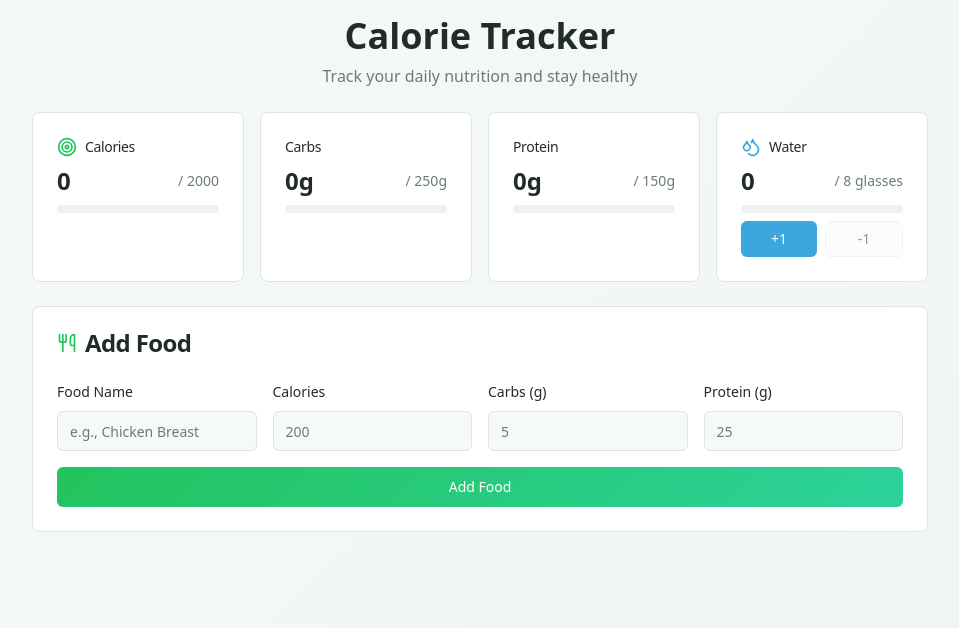
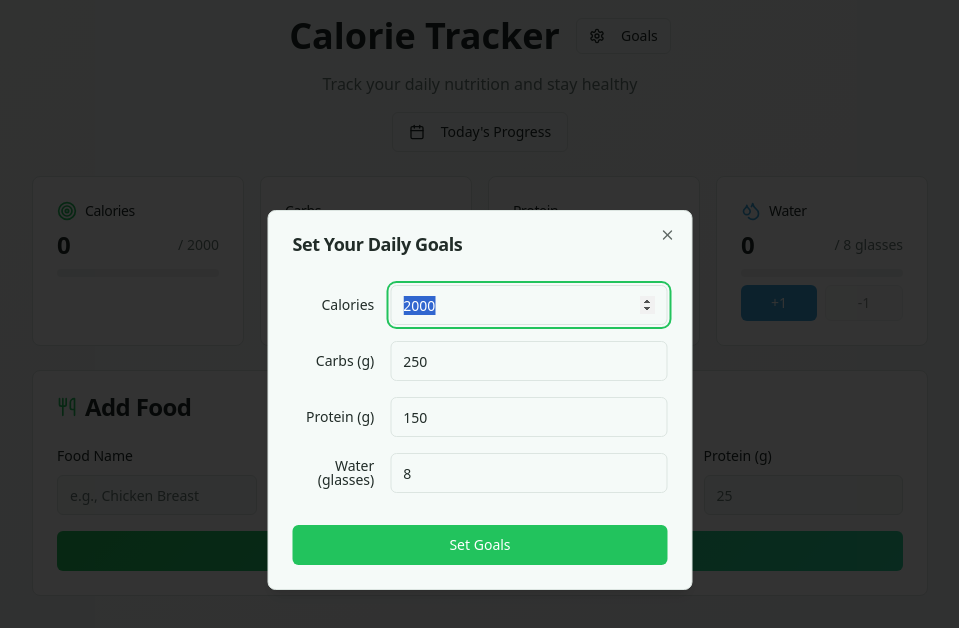
Before and after one commit to jOaawd/Macro-Tracking, a React (Vite) app: page / in a window 1280 px wide. Shown: the top 628 px of the page, without its empty margins (160-1119 px from the left). Built offline with nearby package versions, Linux system fonts and the light colour scheme.

Commit message:
Update CalorieTracker.tsx

```diff
--- a/src/components/CalorieTracker.tsx
+++ b/src/components/CalorieTracker.tsx
@@ -3,8 +3,13 @@ import { Card, CardContent, CardHeader, CardTitle } from '@/components/ui/card';
 import { Button } from '@/components/ui/button';
 import { Input } from '@/components/ui/input';
 import { Label } from '@/components/ui/label';
+import { Calendar } from '@/components/ui/calendar';
+import { Dialog, DialogContent, DialogHeader, DialogTitle, DialogTrigger } from '@/components/ui/dialog';
+import { Popover, PopoverContent, PopoverTrigger } from '@/components/ui/popover';
 import { toast } from '@/hooks/use-toast';
-import { Droplets, Utensils, Target, AlertTriangle } from 'lucide-react';
+import { Droplets, Utensils, Target, AlertTriangle, Calendar as CalendarIcon, Settings } from 'lucide-react';
+import { format } from 'date-fns';
+import { cn } from '@/lib/utils';
 
 interface FoodEntry {
   id: string;
@@ -19,7 +24,7 @@ interface DailyGoals {
   calories: number;
   carbs: number;
   protein: number;
-  water: number;
+  water: number; // in glasses
 }
 
 interface DailyData {
@@ -29,29 +34,47 @@ interface DailyData {
 }
 
 const CalorieTracker = () => {
-  const [dailyGoals] = useState<DailyGoals>({
+  const [selectedDate, setSelectedDate] = useState<Date>(new Date());
+  const [dailyGoals, setDailyGoals] = useState<DailyGoals>({
     calories: 2000,
-    carbs: 250, // grams
-    protein: 150, // grams
-    water: 8 // glasses
+    carbs: 250,
+    protein: 150,
+    water: 8
   });
-
   const [dailyData, setDailyData] = useState<DailyData>({
     foods: [],
     waterGlasses: 0,
     date: new Date().toDateString()
   });
-
   const [newFood, setNewFood] = useState({
     name: '',
     calories: '',
     carbs: '',
     protein: ''
   });
+  const [showGoalsDialog, setShowGoalsDialog] = useState(false);
+  const [isFirstTime, setIsFirstTime] = useState(false);
+  const [tempGoals, setTempGoals] = useState<DailyGoals>({
+    calories: 2000,
+    carbs: 250,
+    protein: 150,
+    water: 8
+  });
 
   useEffect(() => {
-    const today = new Date().toDateString();
-    const savedData = localStorage.getItem(`calorieData_${today}`);
+    const savedGoals = localStorage.getItem('userGoals');
+    if (savedGoals) {
+      setDailyGoals(JSON.parse(savedGoals));
+      setTempGoals(JSON.parse(savedGoals));
+    } else {
+      setIsFirstTime(true);
+      setShowGoalsDialog(true);
+    }
+  }, []);
+
+  useEffect(() => {
+    const dateKey = selectedDate.toDateString();
+    const savedData = localStorage.getItem(`calorieData_${dateKey}`);
     if (savedData) {
       const parsed = JSON.parse(savedData);
       setDailyData({
@@ -61,12 +84,32 @@ const CalorieTracker = () => {
           timestamp: new Date(food.timestamp)
         }))
       });
+    } else {
+      setDailyData({
+        foods: [],
+        waterGlasses: 0,
+        date: dateKey
+      });
     }
-  }, []);
+  }, [selectedDate]);
 
   useEffect(() => {
-    localStorage.setItem(`calorieData_${dailyData.date}`, JSON.stringify(dailyData));
+    if (dailyData.foods.length > 0 || dailyData.waterGlasses > 0) {
+      localStorage.setItem(`calorieData_${dailyData.date}`, JSON.stringify(dailyData));
+    }
   }, [dailyData]);
+
+  const saveGoals = () => {
+    setDailyGoals(tempGoals);
+    localStorage.setItem('userGoals', JSON.stringify(tempGoals));
+    setShowGoalsDialog(false);
+    setIsFirstTime(false);
+
+    toast({
+      title: "Goals Updated!",
+      description: "Your daily nutrition goals have been saved."
+    });
+  };
 
   const addFood = () => {
     if (!newFood.name || !newFood.calories) {
@@ -133,6 +176,7 @@ const CalorieTracker = () => {
     });
   };
 
+  // Calculate totals
   const totals = dailyData.foods.reduce(
     (acc, food) => ({
       calories: acc.calories + food.calories,
@@ -143,6 +187,9 @@ const CalorieTracker = () => {
   );
 
   useEffect(() => {
+    const today = new Date().toDateString();
+    if (dailyData.date !== today) return;
+
     if (totals.calories > dailyGoals.calories) {
       toast({
         title: "Calorie Alert!",
@@ -150,21 +197,7 @@ const CalorieTracker = () => {
         variant: "destructive"
       });
     }
-    if (totals.carbs > dailyGoals.carbs) {
-      toast({
-        title: "Carb Alert!",
-        description: `You've exceeded your daily carb goal by ${Math.round(totals.carbs - dailyGoals.carbs)}g.`,
-        variant: "destructive"
-      });
-    }
-    if (totals.protein > dailyGoals.protein) {
-      toast({
-        title: "Protein Alert!",
-        description: `You've exceeded your daily protein goal by ${Math.round(totals.protein - dailyGoals.protein)}g.`,
-        variant: "destructive"
-      });
-    }
-  }, [totals, dailyGoals]);
+  }, [totals, dailyGoals, dailyData.date]);
 
   const getProgressColor = (current: number, goal: number) => {
     const percentage = (current / goal) * 100;
@@ -177,16 +210,116 @@ const CalorieTracker = () => {
     return Math.min((current / goal) * 100, 100);
   };
 
+  const isToday = selectedDate.toDateString() === new Date().toDateString();
+  const dateTitle = isToday ? "Today's Progress" : format(selectedDate, "MMMM d, yyyy");
+
   return (
     <div className="min-h-screen bg-[image:var(--gradient-bg)] p-4">
       <div className="max-w-4xl mx-auto space-y-6">
-        {/* Header */}
-        <div className="text-center space-y-2">
-          <h1 className="text-4xl font-bold text-foreground">Calorie Tracker</h1>
+        {/* Header with Calendar and Settings */}
+        <div className="text-center space-y-4">
+          <div className="flex items-center justify-center gap-4">
+            <h1 className="text-4xl font-bold text-foreground">Calorie Tracker</h1>
+            <Dialog open={showGoalsDialog} onOpenChange={setShowGoalsDialog}>
+              <DialogTrigger asChild>
+                <Button variant="outline" size="sm">
+                  <Settings className="h-4 w-4 mr-2" />
+                  Goals
+                </Button>
+              </DialogTrigger>
+              <DialogContent className="sm:max-w-[425px]">
+                <DialogHeader>
+                  <DialogTitle>
+                    {isFirstTime ? "Set Your Daily Goals" : "Update Daily Goals"}
+                  </DialogTitle>
+                </DialogHeader>
+                <div className="grid gap-4 py-4">
+                  <div className="grid grid-cols-4 items-center gap-4">
+                    <Label htmlFor="calories" className="text-right">
+                      Calories
+                    </Label>
+                    <Input
+                      id="calories"
+                      type="number"
+                      className="col-span-3"
+                      value={tempGoals.calories}
+                      onChange={(e) => setTempGoals(prev => ({ ...prev, calories: Number(e.target.value) }))}
+                    />
+                  </div>
+                  <div className="grid grid-cols-4 items-center gap-4">
+                    <Label htmlFor="carbs" className="text-right">
+                      Carbs (g)
+                    </Label>
+                    <Input
+                      id="carbs"
+                      type="number"
+                      className="col-span-3"
+                      value={tempGoals.carbs}
+                      onChange={(e) => setTempGoals(prev => ({ ...prev, carbs: Number(e.target.value) }))}
+                    />
+                  </div>
+                  <div className="grid grid-cols-4 items-center gap-4">
+                    <Label htmlFor="protein" className="text-right">
+                      Protein (g)
+                    </Label>
+                    <Input
+                      id="protein"
+                      type="number"
+                      className="col-span-3"
+                      value={tempGoals.protein}
+                      onChange={(e) => setTempGoals(prev => ({ ...prev, protein: Number(e.target.value) }))}
+                    />
+                  </div>
+                  <div className="grid grid-cols-4 items-center gap-4">
+                    <Label htmlFor="water" className="text-right">
+                      Water (glasses)
+                    </Label>
+                    <Input
+                      id="water"
+                      type="number"
+                      className="col-span-3"
+                      value={tempGoals.water}
+                      onChange={(e) => setTempGoals(prev => ({ ...prev, water: Number(e.target.value) }))}
+                    />
+                  </div>
+                </div>
+                <Button onClick={saveGoals} className="w-full">
+                  {isFirstTime ? "Set Goals" : "Update Goals"}
+                </Button>
+              </DialogContent>
+            </Dialog>
+          </div>
           <p className="text-muted-foreground">Track your daily nutrition and stay healthy</p>
+
+          {/* Date Navigation */}
+          <div className="flex items-center justify-center gap-4">
+            <Popover>
+              <PopoverTrigger asChild>
+                <Button
+                  variant="outline"
+                  className={cn(
+                    "justify-start text-left font-normal",
+                    !selectedDate && "text-muted-foreground"
+                  )}
+                >
+                  <CalendarIcon className="mr-2 h-4 w-4" />
+                  {dateTitle}
+                </Button>
+              </PopoverTrigger>
+              <PopoverContent className="w-auto p-0" align="center">
+                <Calendar
+                  mode="single"
+                  selected={selectedDate}
+                  onSelect={(date) => date && setSelectedDate(date)}
+                  initialFocus
+                  className="p-3 pointer-events-auto"
+                />
+              </PopoverContent>
+            </Popover>
+          </div>
         </div>
 
-        {/* OverView */}
+        {/* Daily Progress Overview */}
         <div className="grid grid-cols-1 md:grid-cols-4 gap-4">
           {/* Calories */}
           <Card className="relative overflow-hidden shadow-[var(--shadow-card)]">
@@ -323,7 +456,7 @@ const CalorieTracker = () => {
           </Card>
         </div>
 
-        {/* Add Food  */}
+        {/* Add Food Form */}
         <Card className="shadow-[var(--shadow-card)]">
           <CardHeader>
             <div className="flex items-center space-x-2">
@@ -386,7 +519,7 @@ const CalorieTracker = () => {
         {dailyData.foods.length > 0 && (
           <Card className="shadow-[var(--shadow-card)]">
             <CardHeader>
-              <CardTitle>Today's Food Log</CardTitle>
+              <CardTitle>{isToday ? "Today's" : format(selectedDate, "MMMM d")} Food Log</CardTitle>
             </CardHeader>
             <CardContent>
               <div className="space-y-3">
```
